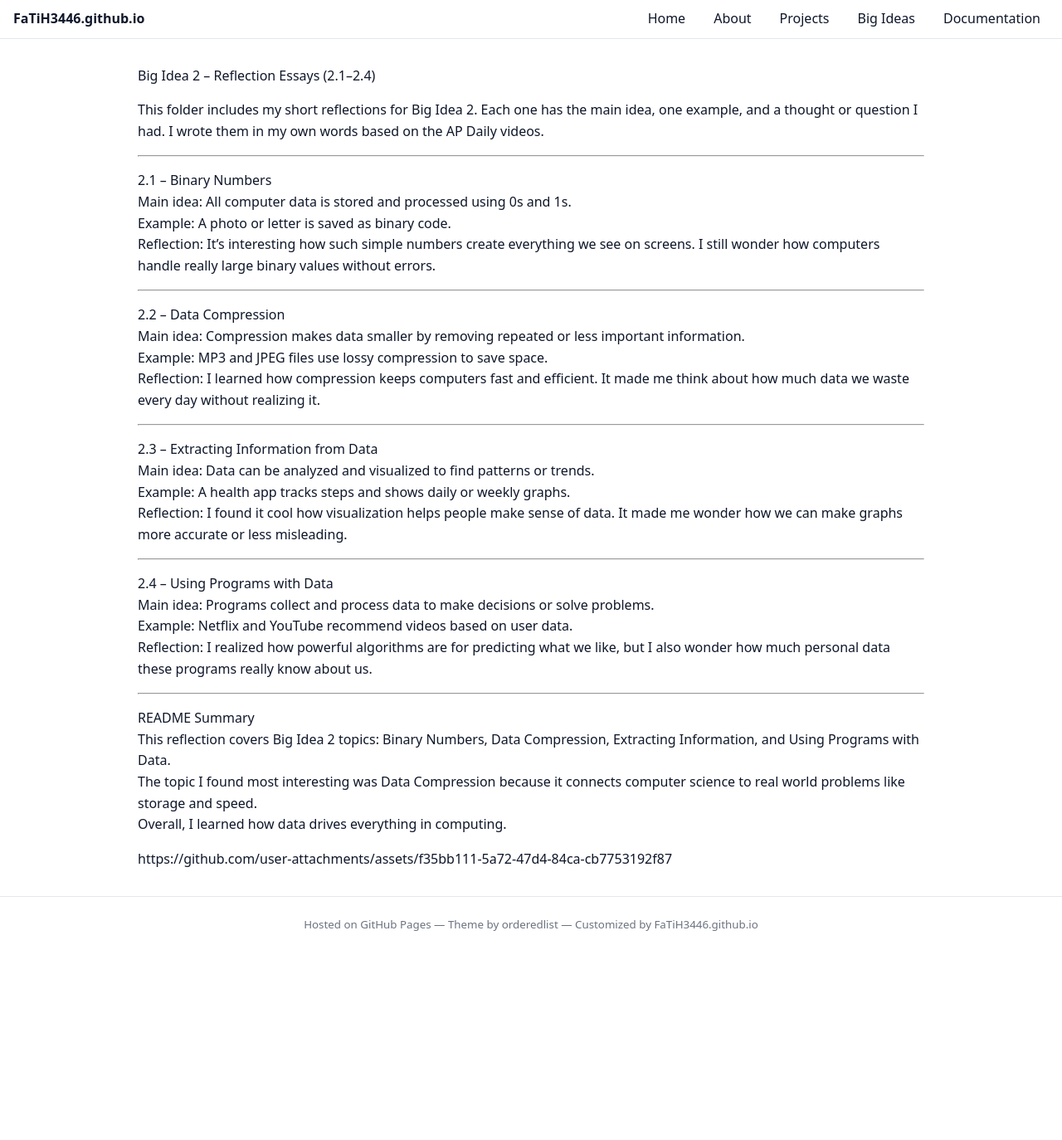
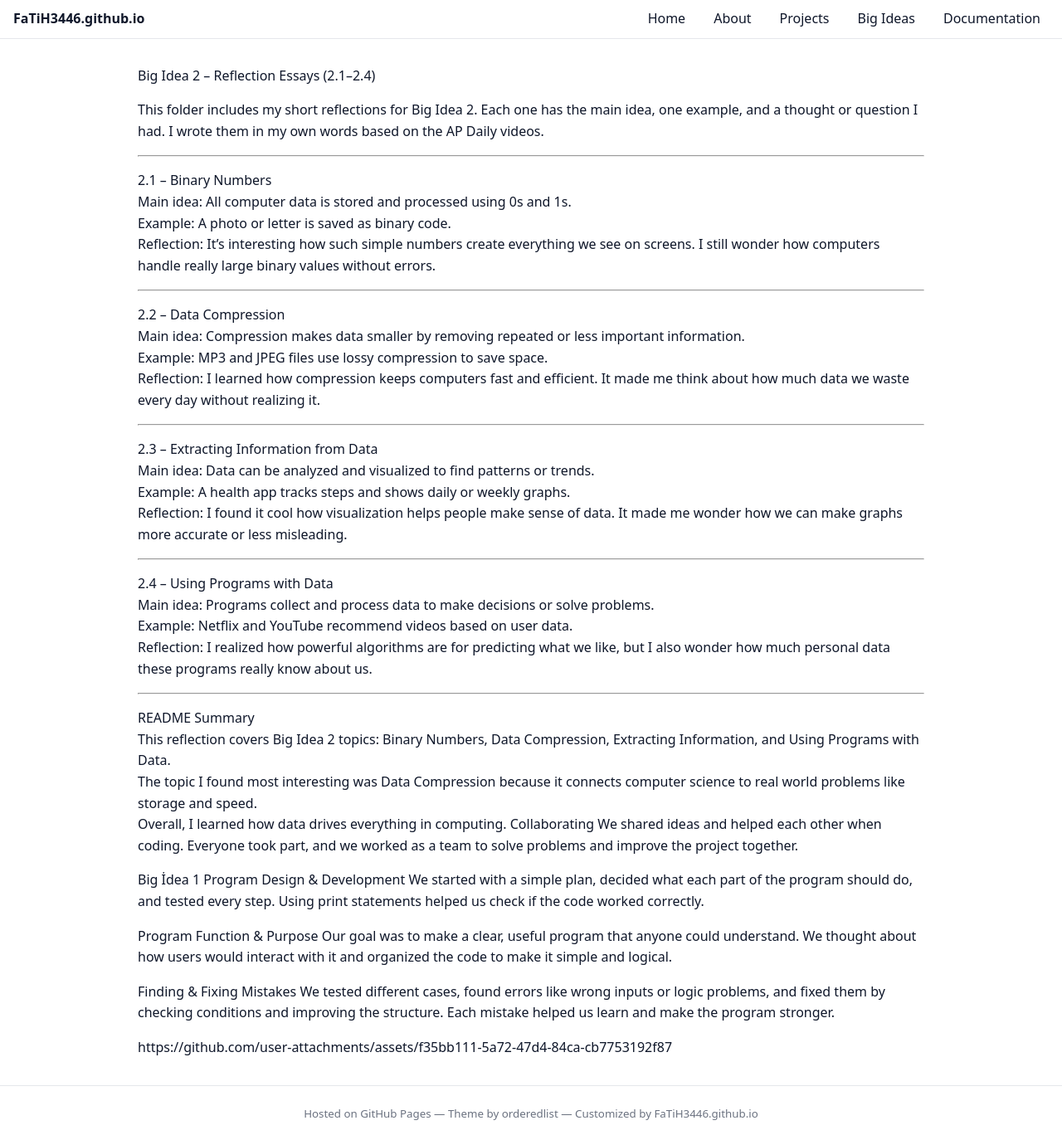
Before and after one commit to FaTiH3446/FaTiH3446.github.io, a Jekyll site: the page built from bigideas.md, in a window 1280 px wide and 1374 px high. Shown: the whole window at 83% size. Built offline with Jekyll 4.4.1, drawn with Linux system fonts in a browser that asks for light colours; our own code applies the rules of GitHub Pages for plain Markdown files.

Commit message:
Update bigideas.md

```diff
--- a/bigideas.md
+++ b/bigideas.md
@@ -38,7 +38,20 @@ README Summary
 This reflection covers Big Idea 2 topics: Binary Numbers, Data Compression, Extracting Information, and Using Programs with Data.
 The topic I found most interesting was Data Compression because it connects computer science to real world problems like storage and speed.
 Overall, I learned how data drives everything in computing.
+Collaborating
+We shared ideas and helped each other when coding. Everyone took part, and we worked as a team to solve problems and improve the project together.
 
 
 
+Big İdea 1
+Program Design & Development
+We started with a simple plan, decided what each part of the program should do, and tested every step. Using print statements helped us check if the code worked correctly.
+
+Program Function & Purpose
+Our goal was to make a clear, useful program that anyone could understand. We thought about how users would interact with it and organized the code to make it simple and logical.
+
+Finding & Fixing Mistakes
+We tested different cases, found errors like wrong inputs or logic problems, and fixed them by checking conditions and improving the structure. Each mistake helped us learn and make the program stronger.
+
+
 https://github.com/user-attachments/assets/f35bb111-5a72-47d4-84ca-cb7753192f87
```
